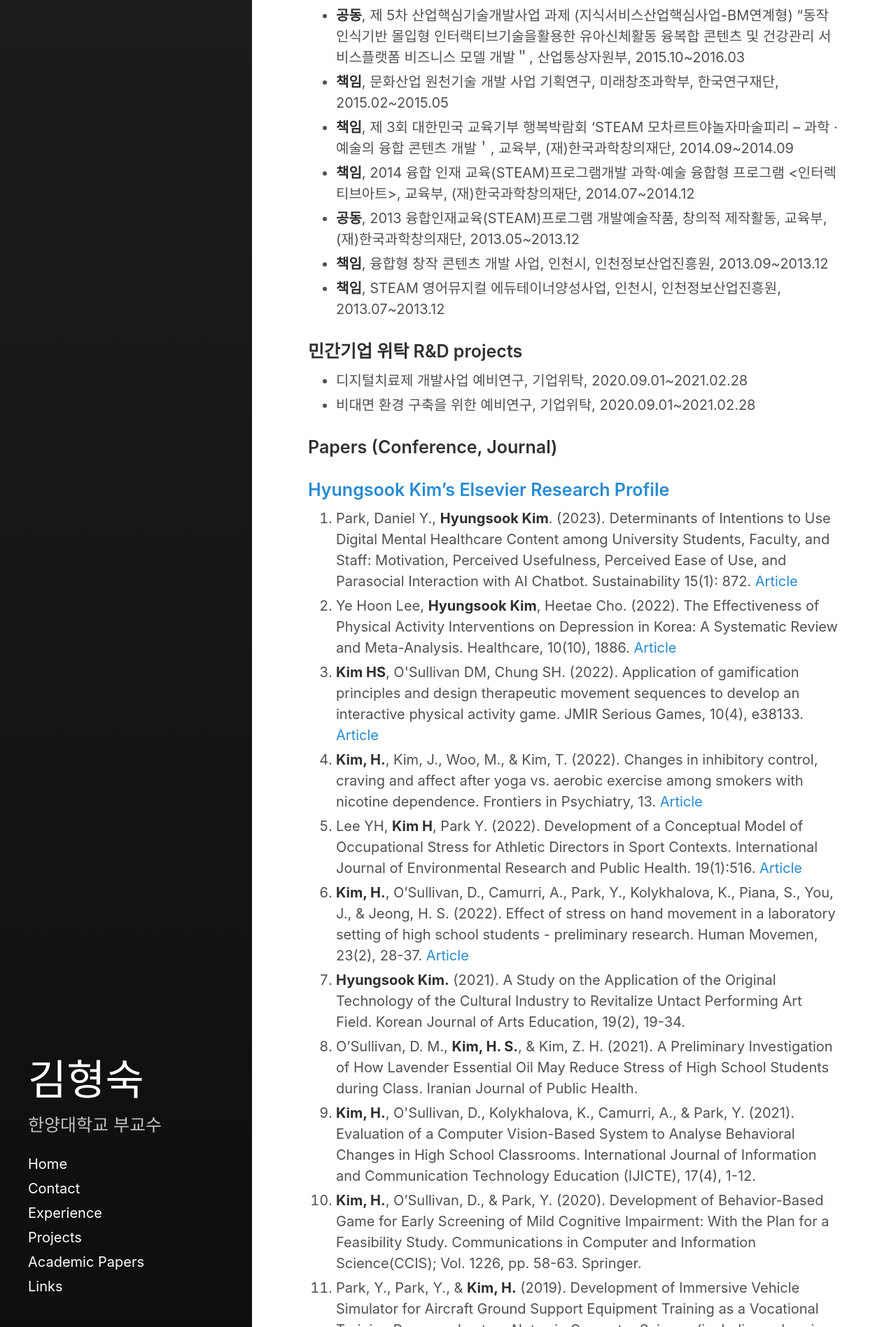
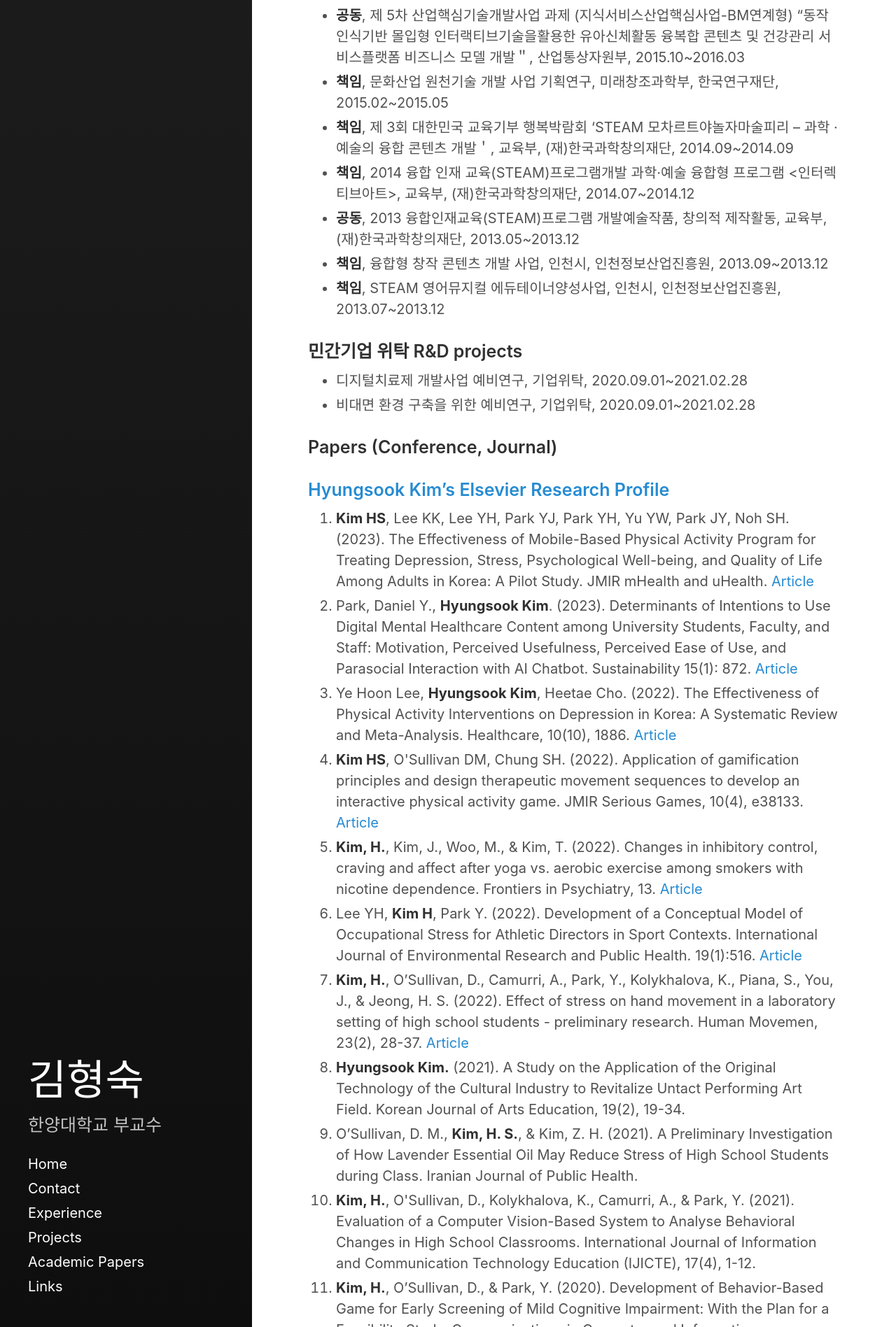
Before and after one commit to Rugger12/hyungsook, a Jekyll site: the page built from _posts/2022-12-29-about-me.md, in a window 1280 px wide. Shown: the part 3103-5000 px from the top of the page at 70% size. Built offline with Jekyll 4.4.1, drawn with Linux system fonts in a browser that asks for light colours; some of the changed text lies outside the part shown.

Commit message:
Update 2023-05-21-about-me.md

```diff
--- a/_posts/2022-12-29-about-me.md
+++ b/_posts/2022-12-29-about-me.md
@@ -82,6 +82,7 @@ excerpt_separator:  <!--more-->
 ### <a href="https://hanyang.elsevierpure.com/en/persons/hyung-sook-kim" target="_blank">Hyungsook Kim's Elsevier Research Profile </a>
 
 <ol>
+  <li><strong>Kim HS</strong>, Lee KK, Lee YH, Park YJ, Park YH, Yu YW, Park JY, Noh SH. (2023). The Effectiveness of Mobile-Based Physical Activity Program for Treating Depression, Stress, Psychological Well-being, and Quality of Life Among Adults in Korea: A Pilot Study. JMIR mHealth and uHealth. <a href="https://preprints.jmir.org/preprint/46286/accepted">Article</a></li>
   <li>Park, Daniel Y., <strong>Hyungsook Kim</strong>. (2023). Determinants of Intentions to Use Digital Mental Healthcare Content among University Students, Faculty, and Staff: Motivation, Perceived Usefulness, Perceived Ease of Use, and Parasocial Interaction with AI Chatbot. Sustainability 15(1): 872. <a href="https://doi.org/10.3390/su15010872">Article</a></li>
   <li>Ye Hoon Lee, <strong>Hyungsook Kim</strong>, Heetae Cho. (2022). The Effectiveness of Physical Activity Interventions on Depression in Korea: A Systematic Review and Meta-Analysis. Healthcare, 10(10), 1886. <a href="https://doi.org/10.3390/healthcare10101886">Article</a></li>
   <li><strong>Kim HS</strong>, O'Sullivan DM, Chung SH. (2022). Application of gamification principles and design therapeutic movement sequences to develop an interactive physical activity game. JMIR Serious Games, 10(4), e38133. <a href="https://doi.org/10.2196/38133">Article</a></li>
```
